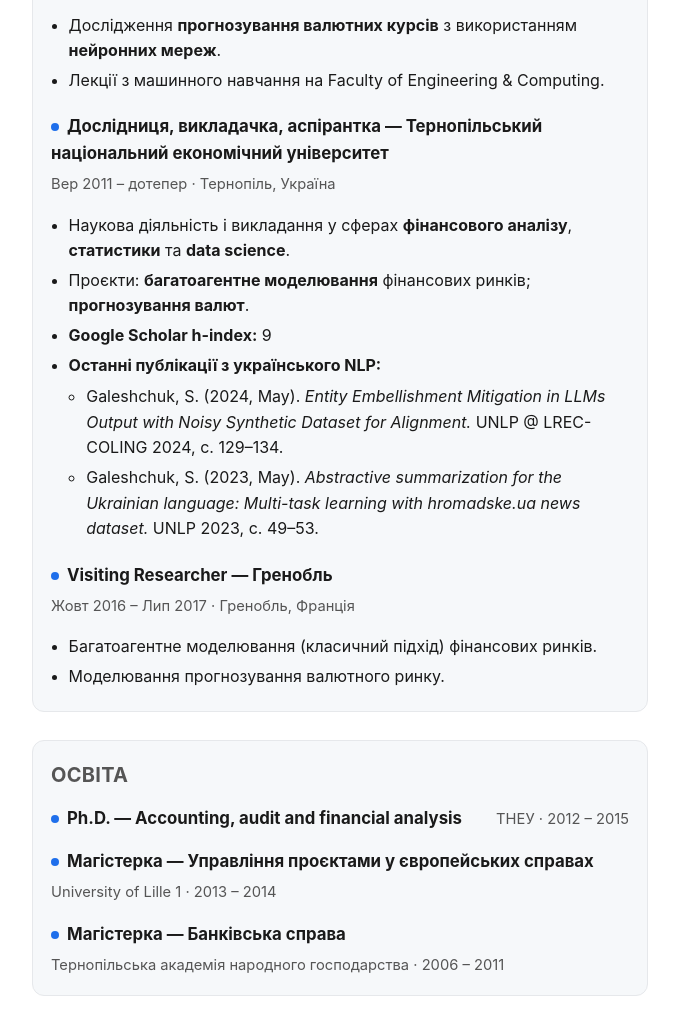
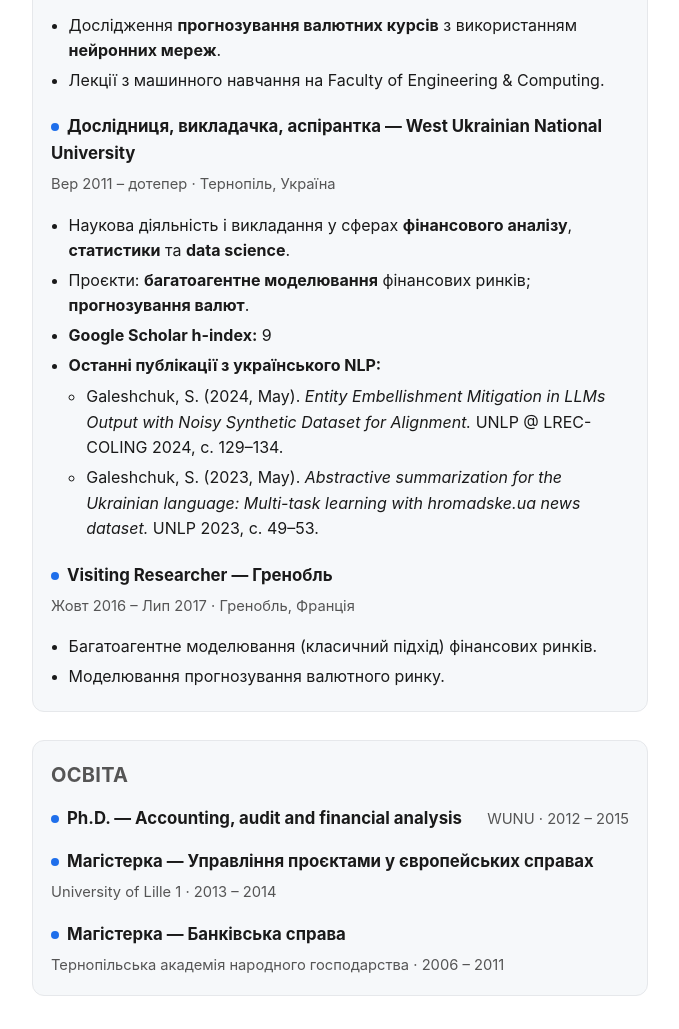
Before and after one commit to GSukr/svitlana-galeshchuk.github.io, a plain HTML site: page ua/index.html in a window 1280 px wide. Shown: the part 1221-2250 px from the top of the page, without its empty margins (138-817 px from the left). Drawn offline with Linux system fonts and the light colour scheme.

Commit message:
Update index.html

```diff
--- a/ua/index.html
+++ b/ua/index.html
@@ -140,7 +140,7 @@
 
             <div class="item">
               <div class="role">
-                <h3><span class="dot"></span>Дослідниця, викладачка, аспірантка — Тернопільський національний економічний університет</h3>
+                <h3><span class="dot"></span>Дослідниця, викладачка, аспірантка — West Ukrainian National University</h3>
                 <div class="meta">Вер 2011 – дотепер · Тернопіль, Україна</div>
               </div>
               <ul>
@@ -176,7 +176,7 @@
               <div class="item">
                 <div class="role">
                   <h3><span class="dot"></span>Ph.D. — Accounting, audit and financial analysis</h3>
-                  <div class="meta">ТНЕУ · 2012 – 2015</div>
+                  <div class="meta">WUNU · 2012 – 2015</div>
                 </div>
               </div>
               <div class="item">
```
